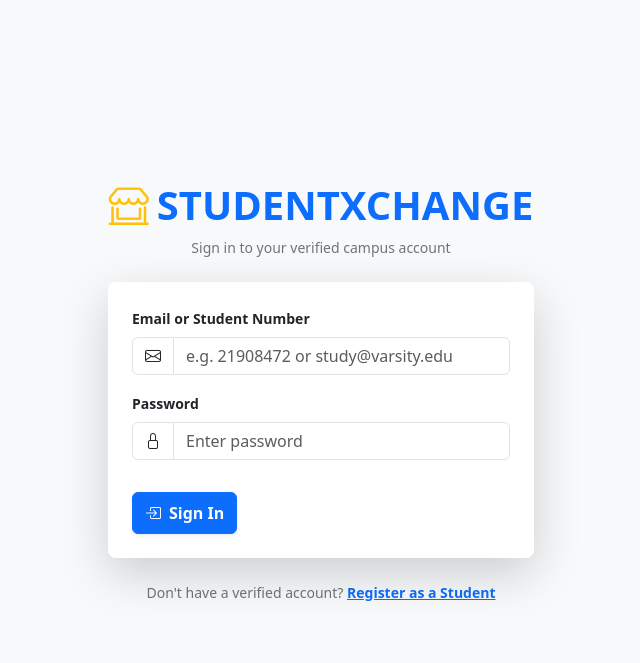
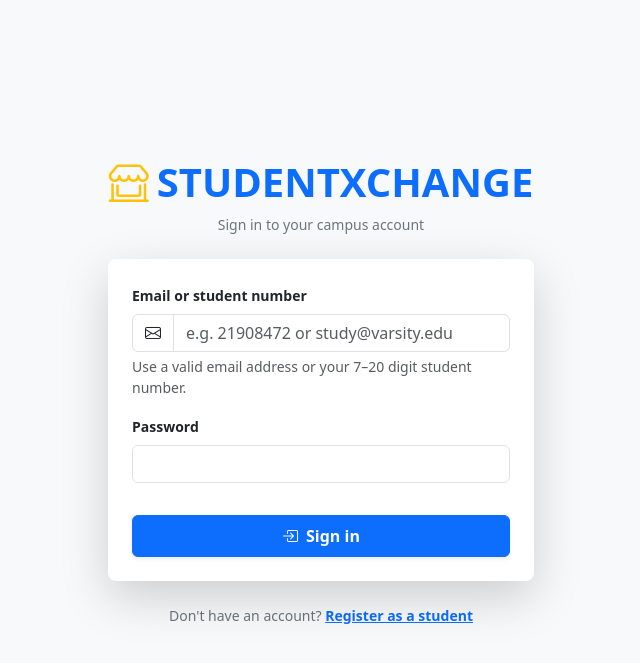
Before and after one commit to mpho580/StudentXChange, a PHP site: page /login.php in a window 1280 px wide. Shown: the top 663 px of the page, without its empty margins (319-959 px from the left). Run offline with PHP 8.4, Linux system fonts and the light colour scheme.

Commit message:
Update login.php

```diff
--- a/student_marketplace/public/login.php
+++ b/student_marketplace/public/login.php
@@ -8,28 +8,32 @@ if (isLoggedIn()) {
 }
 
 $error = '';
+$loginId = '';
+
 if ($_SERVER['REQUEST_METHOD'] === 'POST') {
-    // Validate CSRF security token
-    if (!verifyCsrfToken($_POST['csrf_token'])) {
-        die("CSRF Security Validation Failed.");
+    $submittedToken = $_POST['csrf_token'] ?? '';
+
+    if (!is_string($submittedToken) || !verifyCsrfToken($submittedToken)) {
+        $error = 'Security validation failed. Refresh the page and try again.';
+    } else {
+        $submittedLoginId = $_POST['login_id'] ?? '';
+        $submittedPassword = $_POST['password'] ?? '';
+        [$loginId, $password, $error] = validateLoginCredentials($submittedLoginId, $submittedPassword);
+
+        if ($error === '' && !login($loginId, $password)) {
+            // A generic message prevents account-enumeration attacks.
+            $error = 'The email/student number or password is incorrect.';
         }
 
-    $emailOrStudentNum = sanitizeInput($_POST['login_id']);
-    $password = $_POST['password'];
-
-    if (empty($emailOrStudentNum) || empty($password)) {
-        $error = "Please fill in all fields.";
-    } else {
-        if (login($emailOrStudentNum, $password)) {
-            setFlashMessage("Welcome back to StudentXChange!", "success");
+        if ($error === '') {
+            unset($_SESSION['csrf_token']);
+            setFlashMessage('Welcome back to StudentXChange!', 'success');
             redirect('/student_marketplace/public/index.php');
-        } else {
-            $error = "Invalid institutional credentials or password.";
         }
     }
 }
 
-$csrf_token = generateCsrfToken();
+$csrfToken = generateCsrfToken();
 ?>
 <!DOCTYPE html>
 <html lang="en">
@@ -42,49 +46,43 @@ $csrf_token = generateCsrfToken();
     <link rel="stylesheet" href="../assets/styles.css">
 </head>
 <body class="bg-light d-flex align-items-center justify-content-center min-vh-100">
-
-<div class="container" style="max-width: 450px;">
+    <main class="container" style="max-width: 450px;">
         <div class="text-center mb-4">
             <a class="text-decoration-none d-inline-block" href="/student_marketplace/public/index.php">
                 <h1 class="text-primary fw-bold text-uppercase"><i class="bi bi-shop-window text-warning me-2"></i>StudentXChange</h1>
             </a>
-        <p class="text-secondary small">Sign in to your verified campus account</p>
+            <p class="text-secondary small">Sign in to your campus account</p>
         </div>
 
-    <div class="card border-0 shadow-lg p-4 bg-white rounded-3">
-        <?php if (!empty($error)): ?>
-            <div class="alert alert-danger" role="alert"><i class="bi bi-exclamation-triangle-fill me-2"></i><?php echo htmlspecialchars($error); ?></div>
+        <section class="card border-0 shadow-lg p-4 bg-white rounded-3" aria-labelledby="login-heading">
+            <h2 id="login-heading" class="visually-hidden">Sign in</h2>
+            <?php if ($error !== ''): ?>
+                <div class="alert alert-danger" role="alert"><i class="bi bi-exclamation-triangle-fill me-2"></i><?= htmlspecialchars($error, ENT_QUOTES, 'UTF-8') ?></div>
             <?php endif; ?>
 
-        <form action="login.php" method="POST">
-            <!-- CSRF Token -->
-            <input type="hidden" name="csrf_token" value="<?php echo $csrf_token; ?>">
+            <form action="login.php" method="post">
+                <input type="hidden" name="csrf_token" value="<?= htmlspecialchars($csrfToken, ENT_QUOTES, 'UTF-8') ?>">
 
                 <div class="mb-3">
-                <label for="login_id" class="form-label small fw-bold text-dark">Email or Student Number</label>
+                    <label for="login_id" class="form-label small fw-bold text-dark">Email or student number</label>
                     <div class="input-group">
-                    <span class="input-group-text bg-white"><i class="bi bi-envelope"></i></span>
-                    <input type="text" class="form-control" id="login_id" name="login_id" placeholder="e.g. 21908472 or study@varsity.edu" required>
+                        <span class="input-group-text bg-white"><i class="bi bi-envelope" aria-hidden="true"></i></span>
+                        <input class="form-control" id="login_id" name="login_id" type="text" value="<?= htmlspecialchars($loginId, ENT_QUOTES, 'UTF-8') ?>" placeholder="e.g. 21908472 or study@varsity.edu" autocomplete="username" inputmode="email" maxlength="100" required>
                     </div>
+                    <div class="form-text">Use a valid email address or your 7–20 digit student number.</div>
                 </div>
 
                 <div class="mb-3">
                     <label for="password" class="form-label small fw-bold text-dark">Password</label>
-                <div class="input-group">
-                    <span class="input-group-text bg-white"><i class="bi bi-lock"></i></span>
-                    <input type="password" class="form-control" id="password" name="password" placeholder="Enter password" required>
-                </div>
+                    <input class="form-control" id="password" name="password" type="password" autocomplete="current-password" minlength="6" maxlength="1024" required>
                 </div>
 
-            <button type="submit" class="btn btn-primary w-full py-2 fw-semibold shadow-sm mt-3"><i class="bi bi-box-arrow-in-right me-2"></i>Sign In</button>
+                <button type="submit" class="btn btn-primary w-100 py-2 fw-semibold shadow-sm mt-3"><i class="bi bi-box-arrow-in-right me-2"></i>Sign in</button>
             </form>
-    </div>
+        </section>
 
-    <div class="text-center mt-4">
-        <p class="text-secondary small">Don't have a verified account? <a href="register.php" class="text-primary fw-semibold">Register as a Student</a></p>
-    </div>
-</div>
-
+        <p class="text-center text-secondary small mt-4">Don't have an account? <a href="register.php" class="text-primary fw-semibold">Register as a student</a></p>
+    </main>
     <script src="https://cdn.jsdelivr.net/npm/bootstrap@5.3.0/dist/js/bootstrap.bundle.min.js"></script>
 </body>
 </html>
```
Lines whose indentation alone changed are shown as unchanged.
